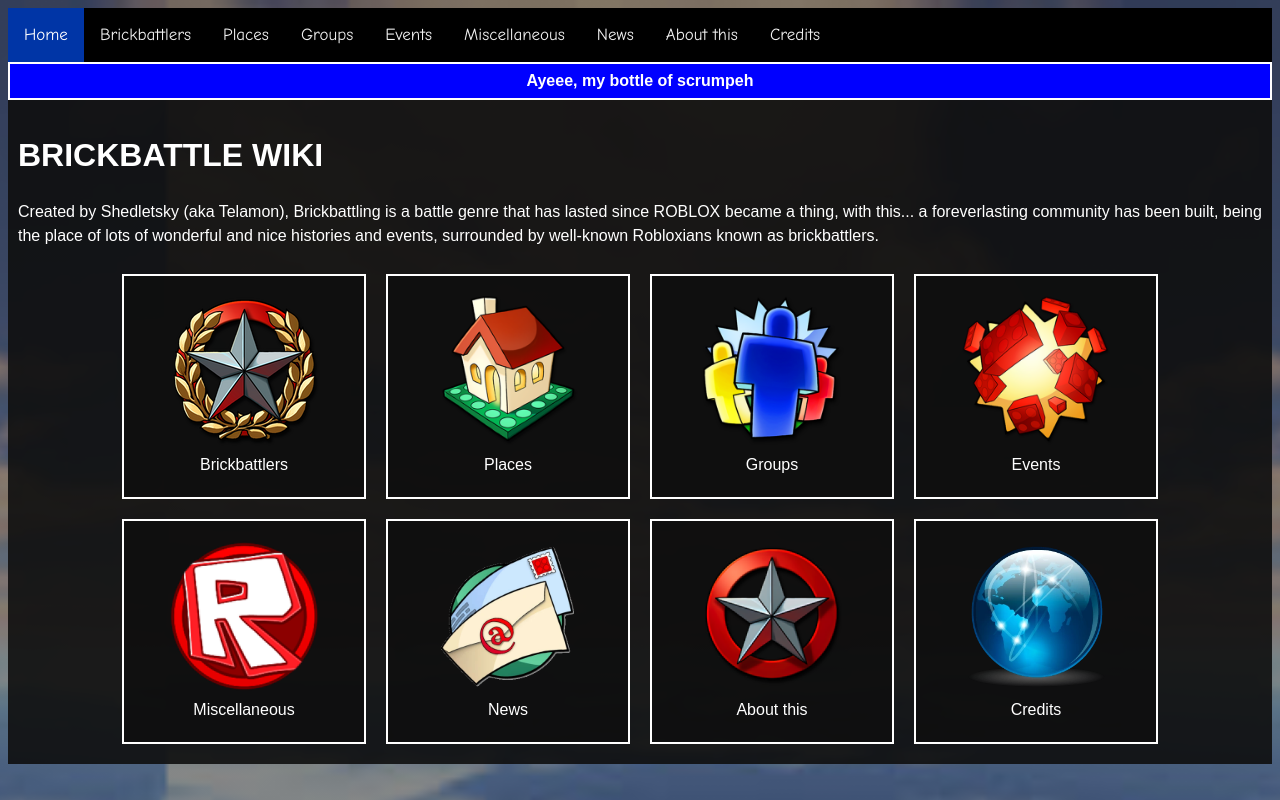
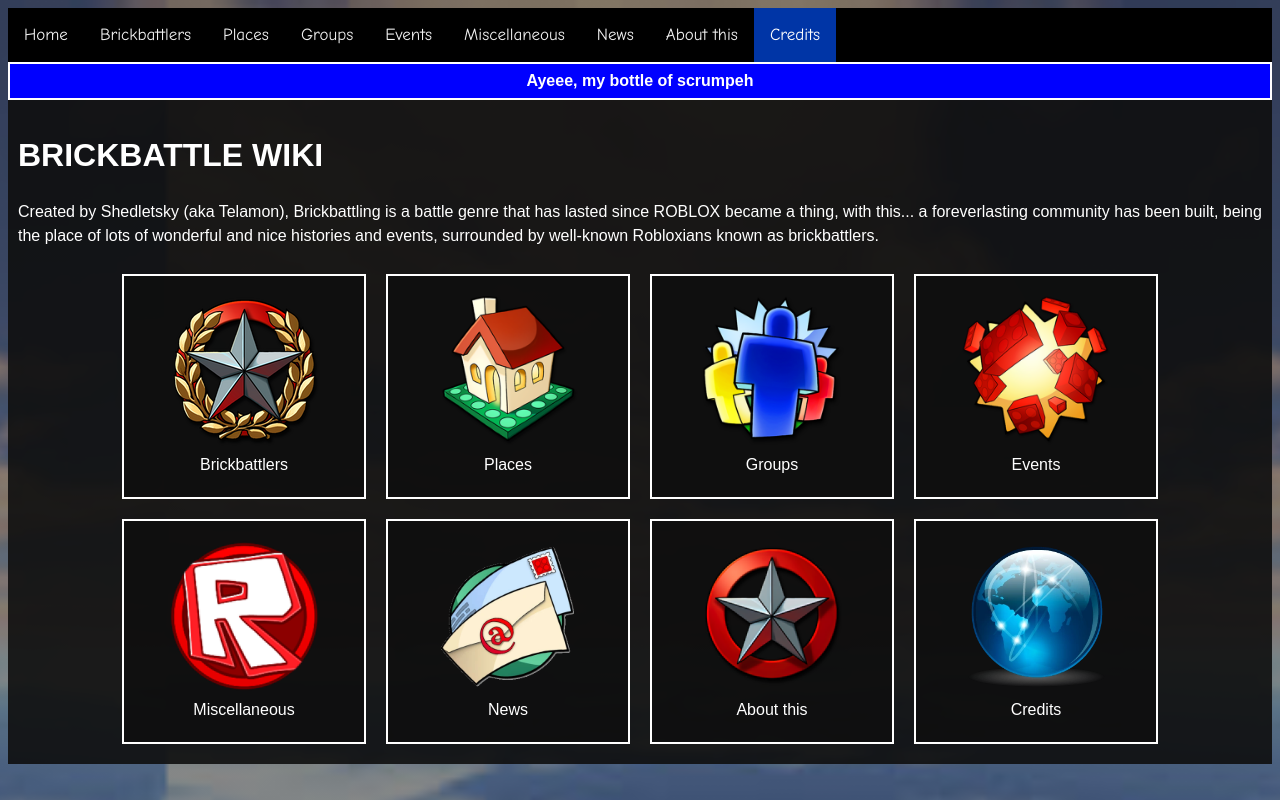
Before and after one commit to CarlThePepsiDude/Brickbattle-Wiki, a plain HTML site: page index.html in a window 1280 px wide. Drawn offline with Linux system fonts and the light colour scheme.

Commit message:
joe mama

```diff
--- a/index.html
+++ b/index.html
@@ -10,7 +10,7 @@
 
 
     <div class="topnav">
-        <a class="active" href="./index.html"> Home </a>
+        <a href="./index.html"> Home </a>
         <a href="./Brickbattlers.html"> Brickbattlers </a>
         <a href="./Places.html"> Places </a>
         <a href="./Groups.html"> Groups </a>
@@ -18,7 +18,7 @@
         <a href="./Miscellaneous.html"> Miscellaneous </a>
         <a href="./News.html"> News </a>
         <a href="./Aboutthis.html"> About this </a>
-        <a href="./Credits.html"> Credits </a>
+        <a class="active" href="./Credits.html"> Credits </a>
     </div>
 
 
@@ -79,7 +79,7 @@
             </a>
         </div>
         <div class="icon-box main-grey">
-            <a href="#">
+            <a href="./Credits.html">
                 <img src="./icons/Ambassador-256x256.webp" class="icon-large">
                 Credits
             </a>
```
